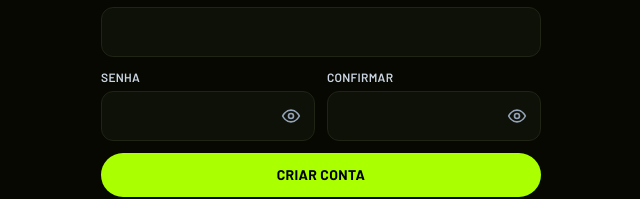
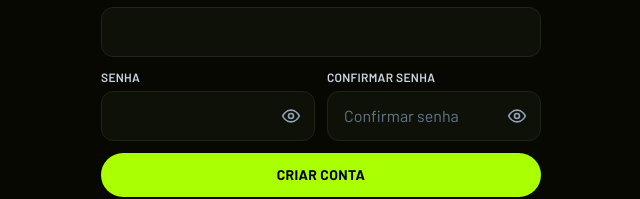
Before and after one commit to marcellromann/socialcar, a Next.js app in the folder socialcar/: page /cadastro in a window 1280 px wide. Shown: the part 291-490 px from the top of the page, without its empty margins (319-959 px from the left). Built offline with nearby package versions, Linux system fonts and the light colour scheme; no server answers; a web font is replaced by a local one.

Commit message:
fix: corrige label confirmar senha no cadastro

```diff
--- a/socialcar/app/cadastro/page.js
+++ b/socialcar/app/cadastro/page.js
@@ -133,8 +133,8 @@ export default function CadastroPage() {
                 value={form.password} onChange={update('password')} />
             </div>
             <div>
-              <label className="label" htmlFor="confirm">Confirmar</label>
-              <PasswordInput id="confirm" required minLength={6}
+              <label className="label" htmlFor="confirm">Confirmar senha</label>
+              <PasswordInput id="confirm" required minLength={6} placeholder="Confirmar senha"
                 value={form.confirm} onChange={update('confirm')} />
             </div>
           </div>
```
